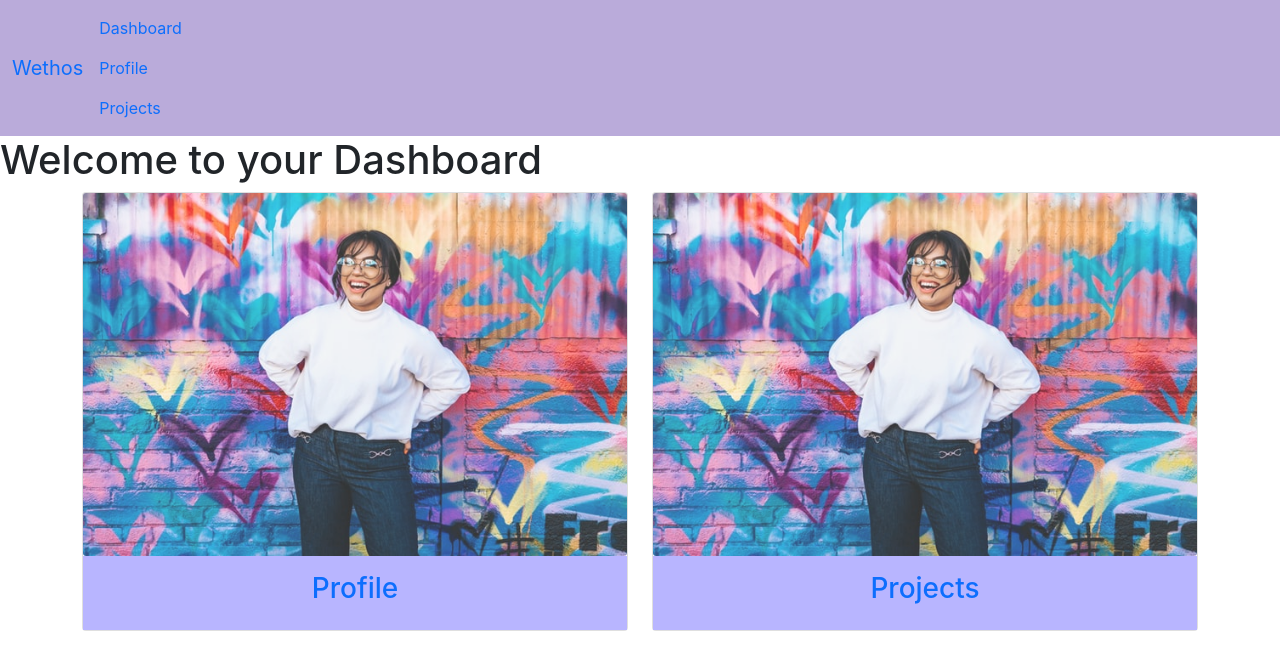
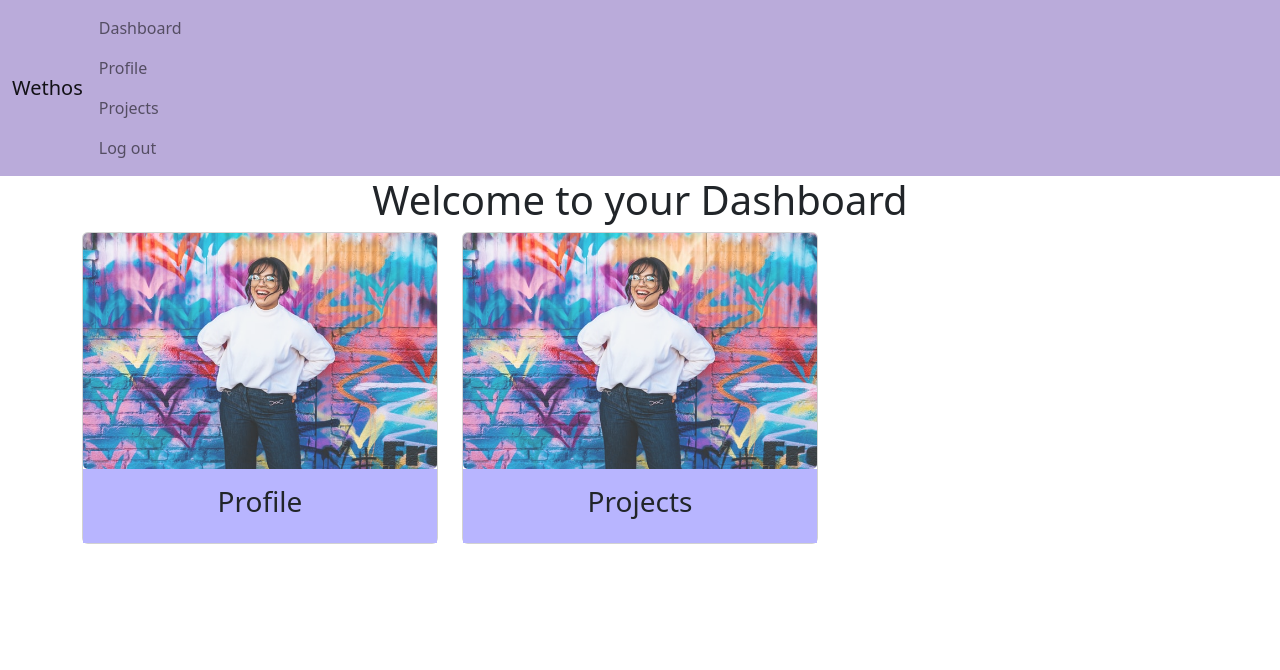
Before and after one commit to sadamexx/technical_Interview, a React (Create React App) app in the folder techincal-interview/: page /dashboard in a window 1280 px wide. Shown: the top 670 px of the page. Built offline with nearby package versions, Linux system fonts and the light colour scheme; sample sign-in values are in the browser's storage.

Commit message:
added logout to Nav

```diff
--- a/techincal-interview/src/App.js
+++ b/techincal-interview/src/App.js
@@ -8,6 +8,7 @@ import Profile from './components/Profile';
 import Specialist from './components/Specialist';
 import Projects from './components/Projects';
 import ProjectShow from './components/ProjectShow';
+import LogOut from './components/LogOut';
 import './App.css';
 
 function App() {
@@ -30,7 +31,9 @@ function App() {
         <PrivateRoute
         path='/ProjectShow'
         component={ProjectShow}/>
-
+        <PrivateRoute
+        exact path= '/logout'
+        component={LogOut} />
       </div>
     </Router>
   )
--- a/techincal-interview/src/components/Dashboard.js
+++ b/techincal-interview/src/components/Dashboard.js
@@ -19,7 +19,7 @@ const Dashboard = () => {
     return(
         <div>
             <NavBar />
-            <div>
+            <div className='text-center'>
             <h1>Welcome to your Dashboard</h1>
             </div>
             <Container>
--- /dev/null
+++ b/techincal-interview/src/components/LogOut.js
@@ -0,0 +1,11 @@
+import React from 'react';
+import { Redirect } from 'react-router-dom';
+
+const LogOut = props => {
+
+    localStorage.removeItem("token");
+
+    return <Redirect to='/' />
+};
+
+export default LogOut;
--- a/techincal-interview/src/components/NavBar.js
+++ b/techincal-interview/src/components/NavBar.js
@@ -18,21 +18,22 @@ import {
   const NavBar = (props) => {
       const [isOpen, setIsOpen] = useState(false);
 
-      const toggle = () => setIsOpen(!isOpen);
+      const toggle = () => setIsOpen(isOpen);
       return(
           <div style ={{backgroundColor: '#BAABDA'}}>
-              <Navbar  expand="md" >
+              <Navbar  expand="md" light>
                   <NavbarBrand className='me-2' href="/">Wethos</NavbarBrand>
-                  <NavbarToggler className="me-2" onClick={toggle} />
-                  <Collapse isOpen={isOpen} navbar>
-                  <Nav  navbar>
+                  {/* <NavbarToggler className="me-2" onClick={toggle} />
+                  <Collapse isOpen={isOpen} navbar> */}
+                  <Nav className="me-auto" navbar>
                       <NavItem>
                           <NavLink href='/dashboard'>Dashboard</NavLink>
                           <NavLink href='/Profile'>Profile</NavLink>
                           <NavLink href='/Projects'>Projects</NavLink>
+                          <NavLink href='/logout'>Log out</NavLink>
                       </NavItem>
                   </Nav>
-                  </Collapse>
+                  {/* </Collapse> */}
               </Navbar>
           </div>
       )
--- a/techincal-interview/src/components/OptionsCard.js
+++ b/techincal-interview/src/components/OptionsCard.js
@@ -20,7 +20,7 @@ const OptionCard = ({name}) => {
 
 
     return(
-        <Col xs="12" s="6" md>
+        <Col xs="12" s="6" md="4">
         <Link to = {`/${name}`} style={{textDecoration: 'none'}}>
             <Card>
                 <CardImg
--- a/techincal-interview/src/components/ProjectShow.js
+++ b/techincal-interview/src/components/ProjectShow.js
@@ -48,13 +48,13 @@ const ProjectShow = (props) => {
                     <NavBar/>
                 </div>
                 <h1>ProjectShow</h1>
-                <Col xs="12" s="6">
+                <Col>
 
                     <Card>
                         <CardBody>
-                            <CardTitle tag='h2'>Project Type: {projectShow.data.data.name}</CardTitle>
-                            <CardSubtitle tag='h3'>Client: {projectShow.data.data.client.name}</CardSubtitle>
-                            <CardSubtitle tag='h3'>Price Total: ${projectShow.data.data.summary.total_billable} </CardSubtitle>
+                            <CardTitle tag='h3'>Project Type: {projectShow.data.data.name}</CardTitle>
+                            <CardSubtitle tag='h5'>Client: {projectShow.data.data.client.name}</CardSubtitle>
+                            <CardSubtitle tag='h5'>Price Total: ${projectShow.data.data.summary.total_billable} </CardSubtitle>
                             {
                                 projectShow.data.data.roles.map(role => {
                                     return(
--- a/techincal-interview/src/components/Scopes.js
+++ b/techincal-interview/src/components/Scopes.js
@@ -1,6 +1,6 @@
 import React, { useState, useEffect } from 'react';
 import {axiosWithAuth} from '../utils/axiosWithAuth';
-import { Container, Col } from 'reactstrap';
+import { Container, Row } from 'reactstrap';
 import TaskItems from './TaskItems';
 
 
@@ -36,7 +36,7 @@ const Scopes = (props) => {
             <div>
                 <h3>Scopes and Tasks</h3>
                 <Container>
-                    <Col>
+                    <Row>
                     {
                         scopes.data.data.tasks.map(task => {
                             return(
@@ -49,7 +49,7 @@ const Scopes = (props) => {
                             />)
                         })
                     }
-                    </Col>
+                    </Row>
                 </Container>
             </div>
         )
--- a/techincal-interview/src/components/TaskItems.js
+++ b/techincal-interview/src/components/TaskItems.js
@@ -1,14 +1,15 @@
 import React from 'react';
-import {Card, CardSubtitle, CardTitle, CardText} from 'reactstrap';
+import {Col, CardGroup, Card, CardSubtitle, CardTitle, CardText} from 'reactstrap';
 
 const TaskItems = props => {
     console.log('taskitem props', props)
 
     return(
-   <div>
 
-    <Card>
-        <CardTitle>
+    <Col xs="12" s="6" md="4">
+    <CardGroup>
+    <Card style={{margin: '15px', borderColor: '#6A5495', backgroundColor: '#F8EDE3', boxShadow: '5px 5px lightgray '}}>
+        <CardTitle tag='h6'>
             Task: {props.name}
         </CardTitle>
         <CardSubtitle>
@@ -20,9 +21,10 @@ const TaskItems = props => {
             <CardText>
                 Description: {props.description}
             </CardText>
+    </Card>
+    </CardGroup>
+    </Col>
 
-    </Card>
-    </div>
     )
 };
 
--- a/techincal-interview/src/index.js
+++ b/techincal-interview/src/index.js
@@ -3,6 +3,7 @@ import ReactDOM from 'react-dom';
 import './index.css';
 import App from './App';
 import reportWebVitals from './reportWebVitals';
+import 'bootstrap/dist/css/bootstrap.min.css';
 
 ReactDOM.render(
   <React.StrictMode>
```
